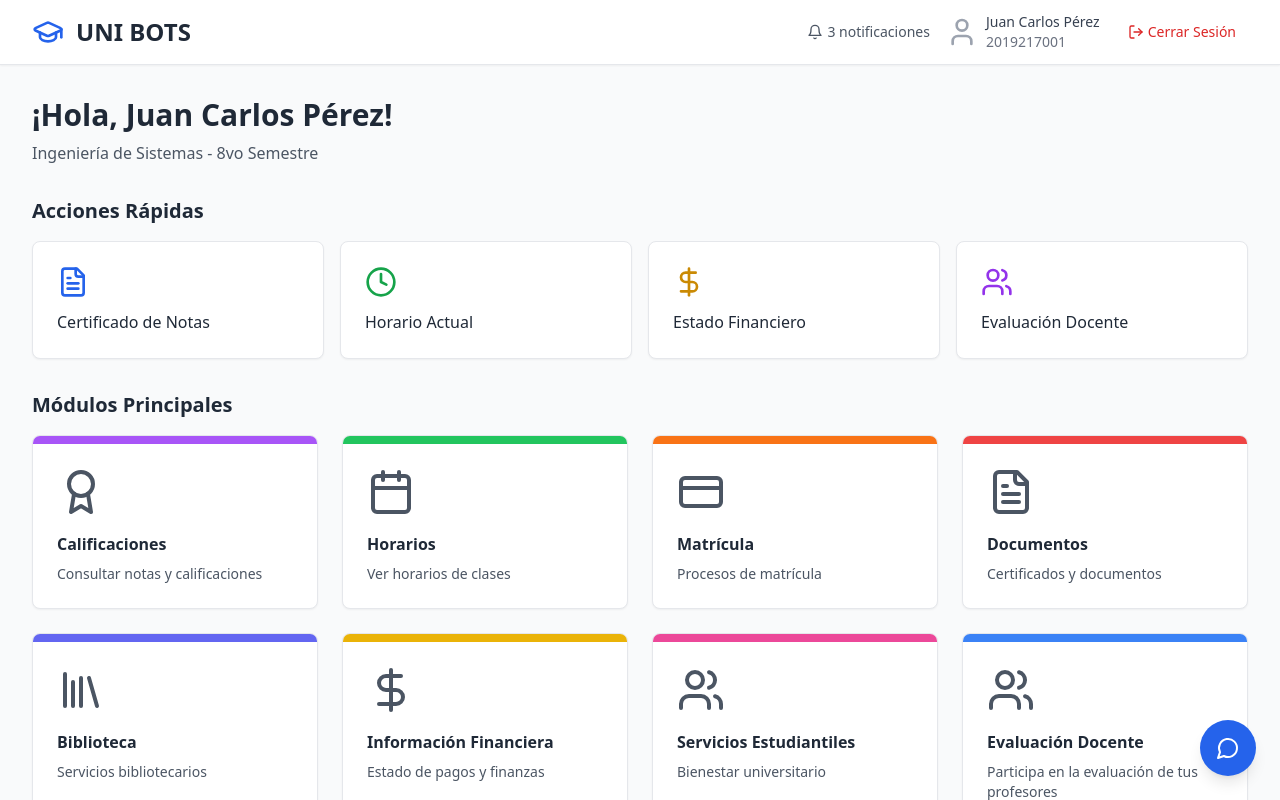
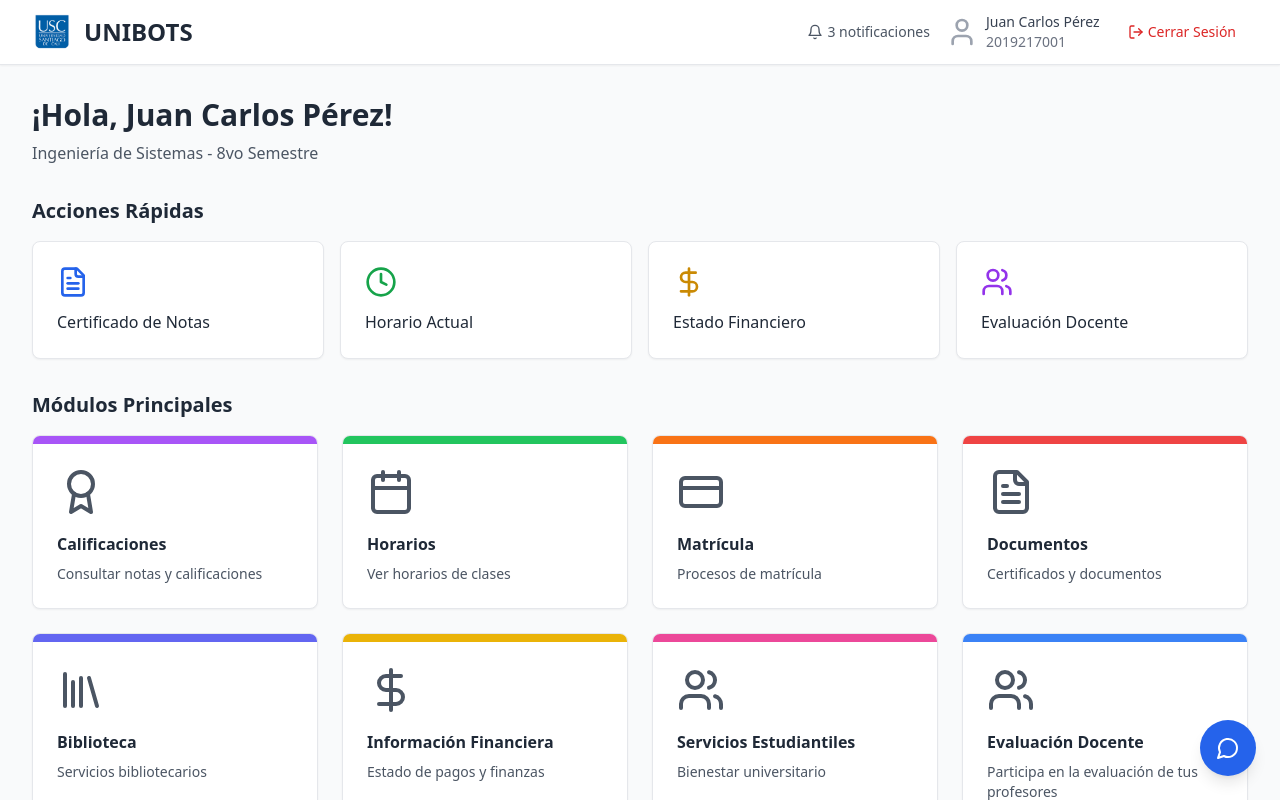
Before and after one commit to TheRainHermit/UniBots, a React (Vite) app in the folder chatbot_frontend/: page / in a window 1280 px wide. Both pictures are taken after typing "Sample", "Sample123" into the empty fields and a click on the button "Ingresar". Shown: the top 800 px of the page. Built offline with nearby package versions, Linux system fonts and the light colour scheme.

Commit message:
Cambios Dashboard

```diff
--- a/chatbot_frontend/src/components/Dashboard/Dashboard.tsx
+++ b/chatbot_frontend/src/components/Dashboard/Dashboard.tsx
@@ -8,7 +8,6 @@
   Users,
   Settings,
   LogOut,
-  GraduationCap,
   Clock,
   Award,
   Library,
@@ -18,6 +17,7 @@
   MapPin,
   Bell
 } from 'lucide-react';
+import USCLogo from '../../assets/Logo USC.png';
 import { useNavigate } from 'react-router-dom';
 
 // Importa los módulos
@@ -141,8 +141,13 @@
         <div className="max-w-7xl mx-auto px-4 sm:px-6 lg:px-8">
           <div className="flex justify-between items-center h-16">
             <div className="flex items-center">
-              <GraduationCap className="w-8 h-8 text-blue-600 mr-3" />
-              <h1 className="text-2xl font-bold text-gray-800">UNI BOTS</h1>
+              <img
+                src={USCLogo}
+                alt="Logo USC"
+                className="w-10 h-10 object-contain mr-3 rounded-none"
+                style={{ background: 'white' }}
+              />
+              <h1 className="text-2xl font-bold text-gray-800">UNIBOTS</h1>
             </div>
 
             <div className="flex items-center space-x-4">
```
